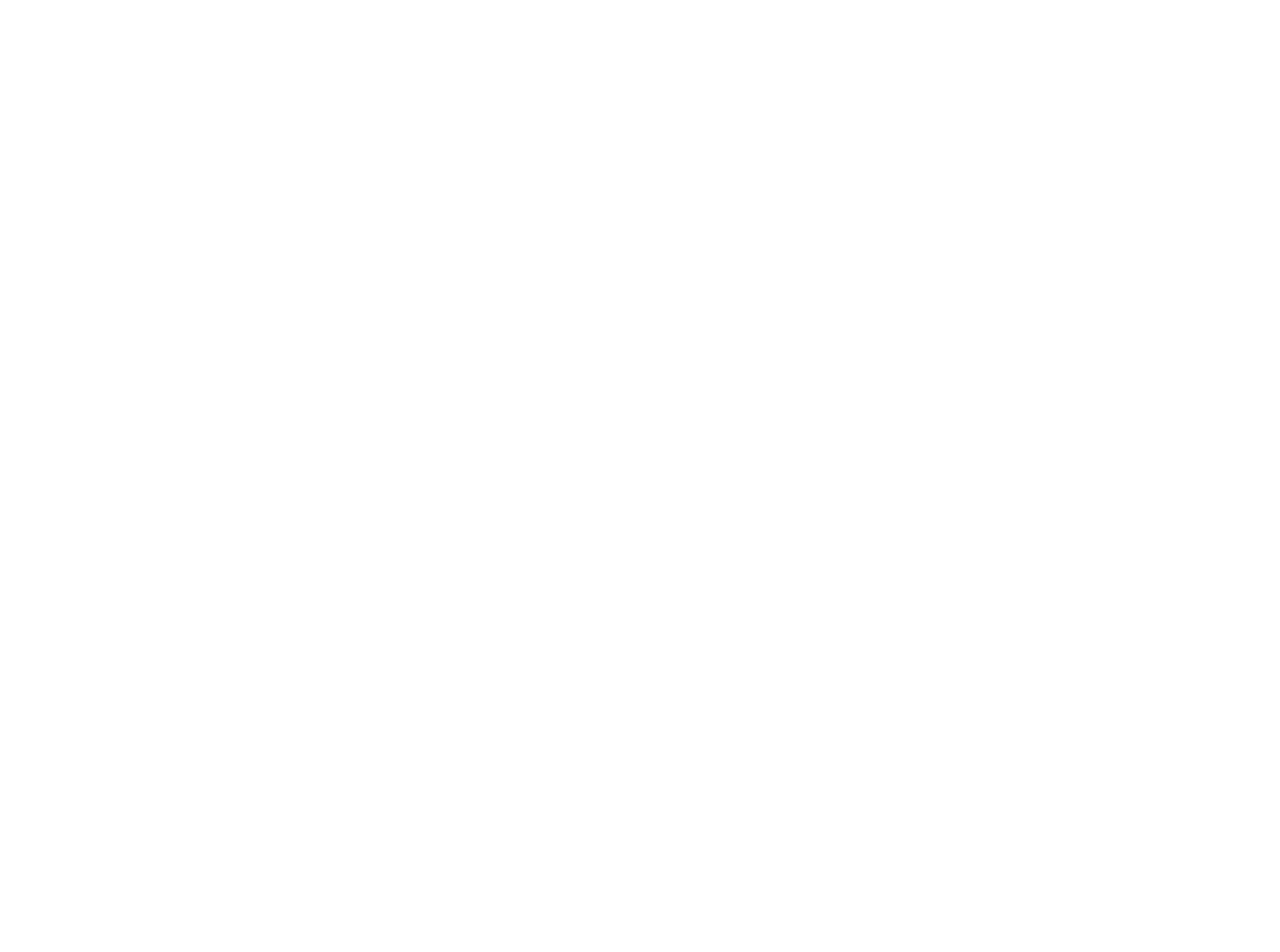
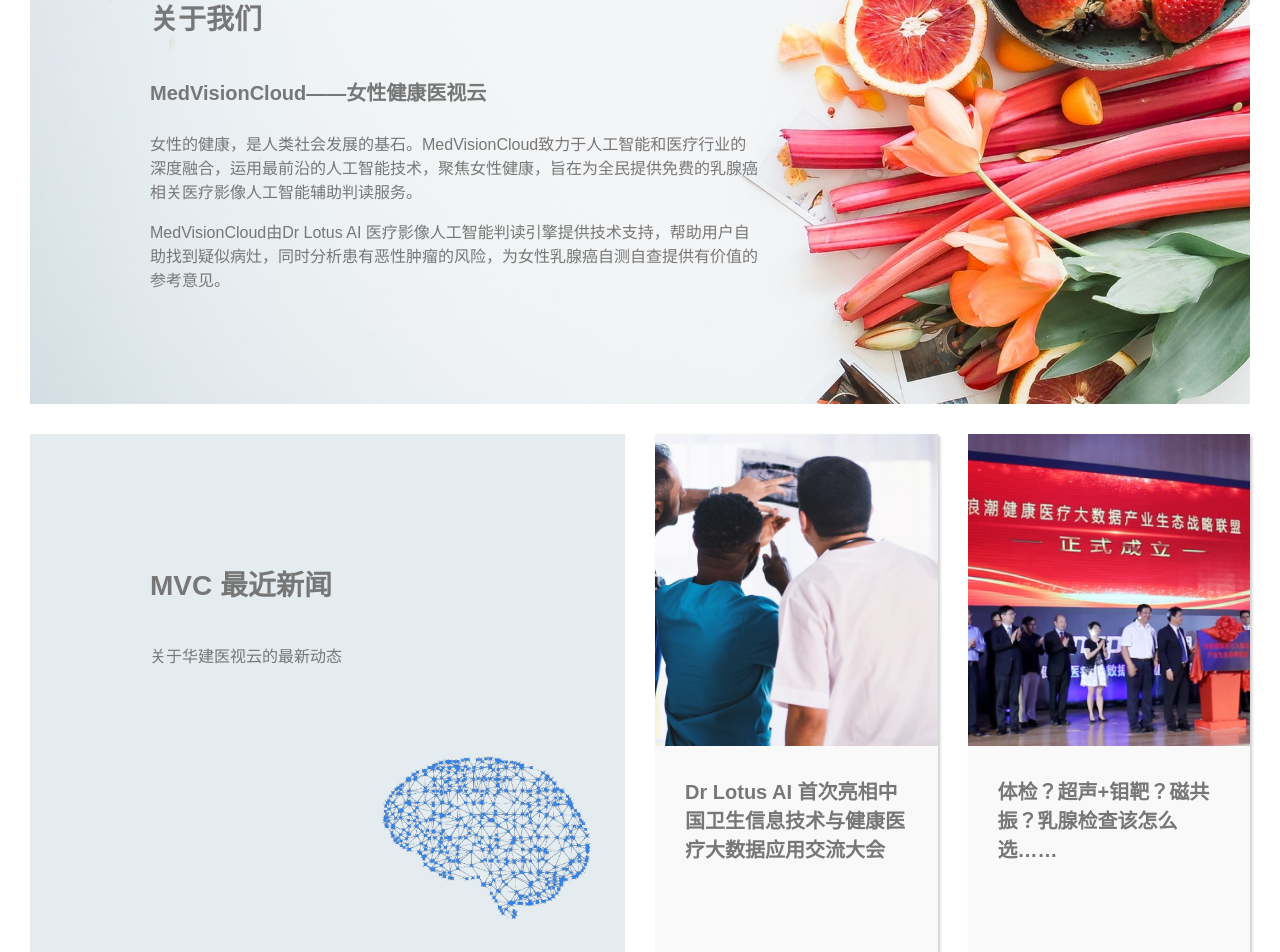
Before and after one commit to 17tangs/mvc_front, a React (Create React App) app: page / in a window 1280 px wide. Shown: the part 960-1912 px from the top of the page. Before the commit the page ends 800 px from the top, so only its background shows below. Built offline with nearby package versions, Linux system fonts and the light colour scheme.

Commit message:
Finished About and News

```diff
--- a/src/About.css
+++ b/src/About.css
@@ -0,0 +1,32 @@
+.about {
+    width: 100%;
+    min-width: 751px;
+    height: 100%;
+    background-size: 100% auto;
+    background-position: center;
+    display:flex;
+    align-items: center;
+    position: relative;
+    float: left;
+}
+.aboutInfo {
+    background-color: rgba(0, 0, 0, 0);
+    width:  50%;
+    left: 120px;
+    position:relative;
+    color:#777;
+}
+
+.aboutInfo h1{
+    font-size: 28px;
+    font-weight: 700;
+    margin-top:0;
+    margin-bottom: 40px;
+}
+.aboutInfo h2{
+    font-size: 20px;
+    margin-bottom: 25px;
+}
+.aboutInfo p{
+    margin-bottom: 0px;
+}
--- a/src/About.js
+++ b/src/About.js
@@ -5,7 +5,14 @@
 class About extends Component{
     render(){
         return(
-            <div></div>
+            <div className="about" style = {{background:`url(${this.props.aboutData.bg})`, backgroundSize: `100% auto`, backgroundPosition:"center"}}>
+                <div className="aboutInfo">
+                    <h1>{this.props.aboutData.title}</h1>
+                    <h2>{this.props.aboutData.subtitle}</h2>
+                    <p>{this.props.aboutData.description1}</p>
+                    <p>{this.props.aboutData.description2}</p>
+                </div>
+            </div>
         )
     }
 }
--- a/src/App.css
+++ b/src/App.css
@@ -26,3 +26,25 @@
   from { transform: rotate(0deg); }
   to { transform: rotate(360deg); }
 }
+
+.regionFull{
+    margin-left:30px;
+    margin-right:30px;
+    margin-top:30px;
+    width:calc(100% - 2 * var(--side-margin));
+    height:520px;
+    display: flex;
+    justify-content: center;
+}
+.regionSplitVL{
+    margin-right:15px;
+    width:50%;
+    height:100%;
+    display:flex;
+}
+.regionSplitVR{
+    margin-left:15px;
+    width:50%;
+    height:100%;
+    display:flex;
+}
--- a/src/App.js
+++ b/src/App.js
@@ -2,10 +2,10 @@
 import Header from './Header';
 import Banner from './Banner';
 import About from './About'
-import News from './News';
+import NewsRegion from './NewsRegion';
 import Disclaimer from './Disclaimer';
 import Footer from './Footer';
-import {headerInfo, shareData, bannerData} from './data';
+import {headerInfo, shareData, bannerData, aboutData, newsData} from './data';
 
 import './App.css';
 
@@ -15,8 +15,10 @@
       <div>
           <Header headerInfo = {headerInfo} shareData = {shareData}/>
           <Banner bannerData = {bannerData} />
-          <About />
-          <News />
+          <div className = "regionFull">
+              <About aboutData={aboutData}/>
+          </div>
+          <NewsRegion newsData={newsData}/>
           <Disclaimer />
           <Footer />
       </div>
--- a/src/Banner.css
+++ b/src/Banner.css
@@ -1,7 +1,7 @@
 .banner {
     width:100%;
     height:750px;
-    margin:0;
+    margin-top: var(--header-height);
     background-position: center top;
     display: flex;
     justify-content: center;
@@ -52,6 +52,7 @@
     font-size: 65px;
     text-align:center;
     font-weight: 700;
+    margin-top:0;
     margin-bottom: 10px;
 }
 .med4 {
--- /dev/null
+++ b/src/Card.css
@@ -0,0 +1,34 @@
+.card{
+    height:100%;
+    width: 50%; /*Calc(100% - var(--size-margin));*/
+    background:#F9F9F9;
+    color:#777;
+    box-shadow: 2px 2px 3px #CCC;
+    margin-right: var(--side-margin);
+}
+.card:hover{
+    box-shadow: 5px 10px 18px #CCC;
+}
+.card .headerImg{
+    height:60%;
+    width:100%;
+}
+.card .content{
+    margin:30px;
+}
+.content h2{
+    text-decoration: none;
+    font-size:20px;
+}
+
+#n1{
+    background: url(require('./img/u17.png')) no-repeat;
+    background-size: auto 100%;
+    background-position: center;
+}
+#n2{
+    background: url(require('./img/u16.png')) no-repeat;
+    background-size: auto 100%;
+    background-position: center;
+
+}
--- /dev/null
+++ b/src/Card.js
@@ -0,0 +1,25 @@
+import React, {Component} from 'react';
+import './Card.css';
+
+
+class Card extends Component{
+    render(){
+        let m = "";
+        console.log(this.props.cardData);
+        if(this.props.pos === 'r'){
+            m = "0px 0px 30px 0px";
+        }
+        else{
+            m = "0px 30px 0px 0px";
+        }
+        return(
+            <a className = "card" target = "_blank"  style={{textDecoration:'none', margin:`${m}`}} href={this.props.cardData.link}>
+                    <div className="headerImg" style={{background:`url(${this.props.cardData.img})`, backgroundPosition:"center", backgroundSize:"auto 100%"}}></div>
+                    <div className="content">
+                        <h2>{this.props.cardData.content}</h2>
+                    </div>
+            </a>
+        );
+    }
+}
+export default Card;
--- a/src/News.js
+++ /dev/null
@@ -1,13 +0,0 @@
-import React, { Component } from 'react';
-import './News.css';
-
-
-class News extends Component{
-    render(){
-        return(
-            <div></div>
-        )
-    }
-}
-
-export default News;
--- /dev/null
+++ b/src/NewsRegion.css
@@ -0,0 +1,49 @@
+.title{
+    width:100%;
+    height:100%;
+    background: url(require('./img/bg3.png')) no-repeat;
+    background-position:right;
+    background-size: auto 100%;
+    color: #777;
+    position:relative;
+}
+
+
+
+
+
+
+
+
+
+
+
+
+
+
+
+
+#companyNews{
+    position:absolute;
+    top:129px;
+    left:120px;
+}
+#companyNews h1{
+    margin-top:0;
+    margin-bottom:40px;
+    font-size:28px;
+}
+#companyNews p{
+    margin-top:0;
+}
+#n1{
+    background: url(require('./img/u17.png')) no-repeat;
+    background-size: auto 100%;
+    background-position: center;
+}
+#n2{
+    background: url(require('./img/u16.png')) no-repeat;
+    background-size: auto 100%;
+    background-position: center;
+
+}
--- /dev/null
+++ b/src/NewsRegion.js
@@ -0,0 +1,47 @@
+import React, { Component } from 'react';
+import Card from './Card';
+import './NewsRegion.css';
+
+
+class NewsRegion extends Component{
+    render(){
+        return(
+            <div className="regionFull">
+                <div className="regionSplitVL">
+                    <div className="title" style={{background:`url(${require('./img/bg3.png')})`, backgroundPosition: 'right', backgroundSize:'auto 100%'}}>
+                        <div id="companyNews">
+                            <h1>MVC 最近新闻</h1>
+                            <p style={{fontWeight:'500'}}>关于华建医视云的最新动态</p>
+                        </div>
+                    </div>
+                </div>
+                <div className="regionSplitVR">
+                    <Card pos='l' cardData={{link: "http://huajiantech.com/new.html", img: require('./img/u16.jpg'), content: "Dr Lotus AI 首次亮相中国卫生信息技术与健康医疗大数据应用交流大会"}}/>
+                    <Card pos='r' cardData={{link: "https://mp.weixin.qq.com/s/qQNyLgV46LgN0UGOeyyk8A", img: require('./img/u17.jpg'), content: "体检？超声+钼靶？磁共振？乳腺检查该怎么选……"}}/>
+                {/* <div class="regionSplitVL">
+                    <a id = "card1" target = "_blank"  style={{textDecoration:'none'}} href="http://huajiantech.com/new.html">
+                        <div class="card">
+                            <div class="headerImg" id="n1"></div>
+                            <div class="content">
+                                <h2>Dr Lotus AI 首次亮相中国卫生信息技术与健康医疗大数据应用交流大会</h2>
+                            </div>
+                        </div>
+                    </a>
+                </div>
+                <div class="regionSplitVR">
+                    <a id = "card2" target = "_blank" style={{textDecoration:'none'}} href="https://mp.weixin.qq.com/s/qQNyLgV46LgN0UGOeyyk8A">
+                        <div class="card" >
+                            <div class="headerImg"id="n2"></div>
+                            <div class="content" >
+                                <h2>体检？超声+钼靶？磁共振？乳腺检查该怎么选……</h2>
+                            </div>
+                        </div>
+                    </a>
+                </div> */}
+            </div>
+        </div>
+        )
+    }
+}
+
+export default NewsRegion;
--- a/src/data.js
+++ b/src/data.js
@@ -72,5 +72,17 @@
     ],
 }
 
+const aboutData = {
+    bg: require('./img/aboutBG.jpg'),
+    title : "关于我们",
+    subtitle: "MedVisionCloud——女性健康医视云",
+    description1: "女性的健康，是人类社会发展的基石。MedVisionCloud致力于人工智能和医疗行业的深度融合，运用最前沿的人工智能技术，聚焦女性健康，旨在为全民提供免费的乳腺癌相关医疗影像人工智能辅助判读服务。",
+    description2: "MedVisionCloud由Dr Lotus AI 医疗影像人工智能判读引擎提供技术支持，帮助用户自助找到疑似病灶，同时分析患有恶性肿瘤的风险，为女性乳腺癌自测自查提供有价值的参考意见。",
+}
 
-export {headerInfo, shareData, bannerData}
+
+const newsData = {
+    title: "",
+}
+
+export {headerInfo, shareData, bannerData, aboutData, newsData}
```
Also changed, not shown: src/News.css (deleted).
